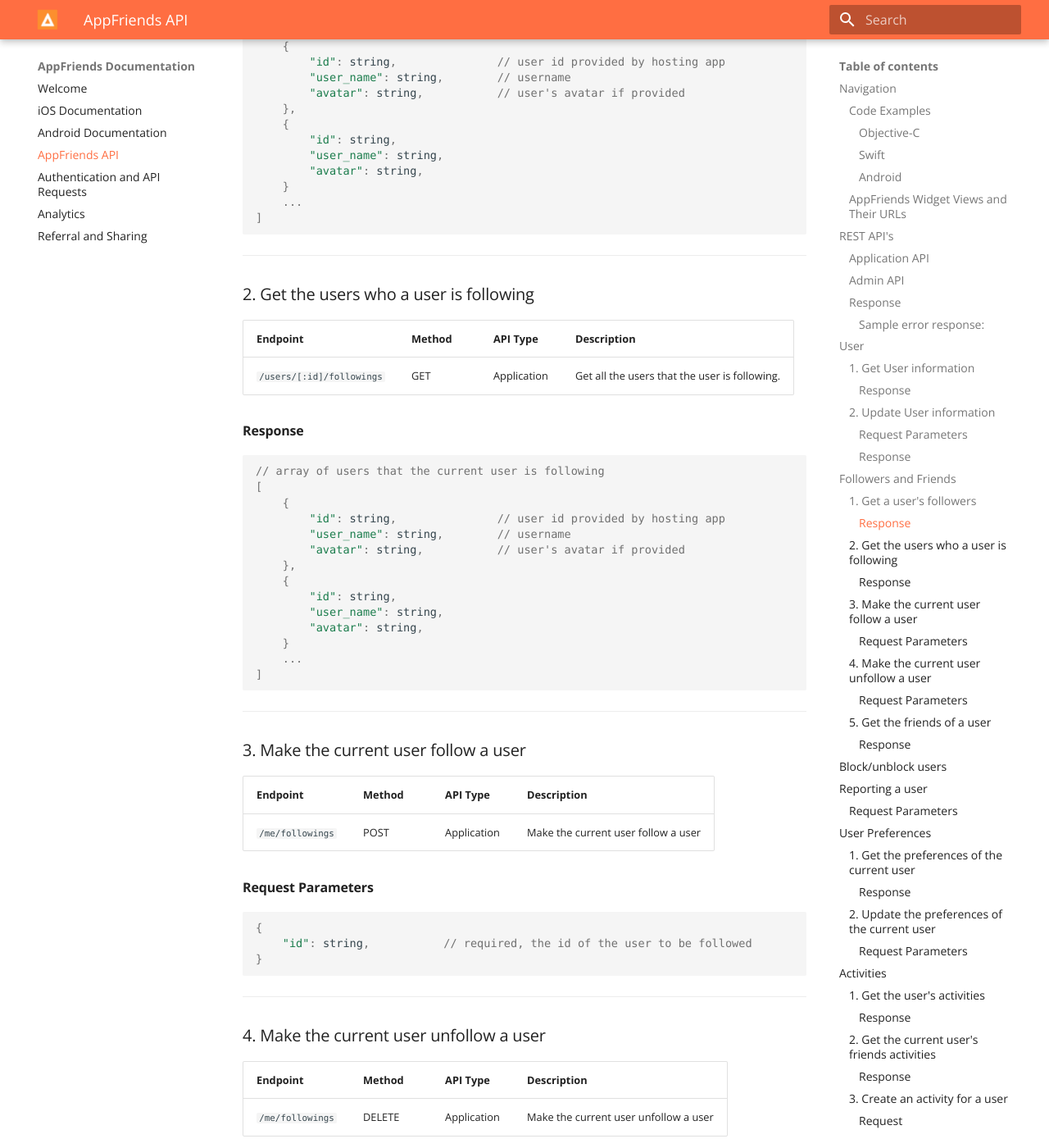
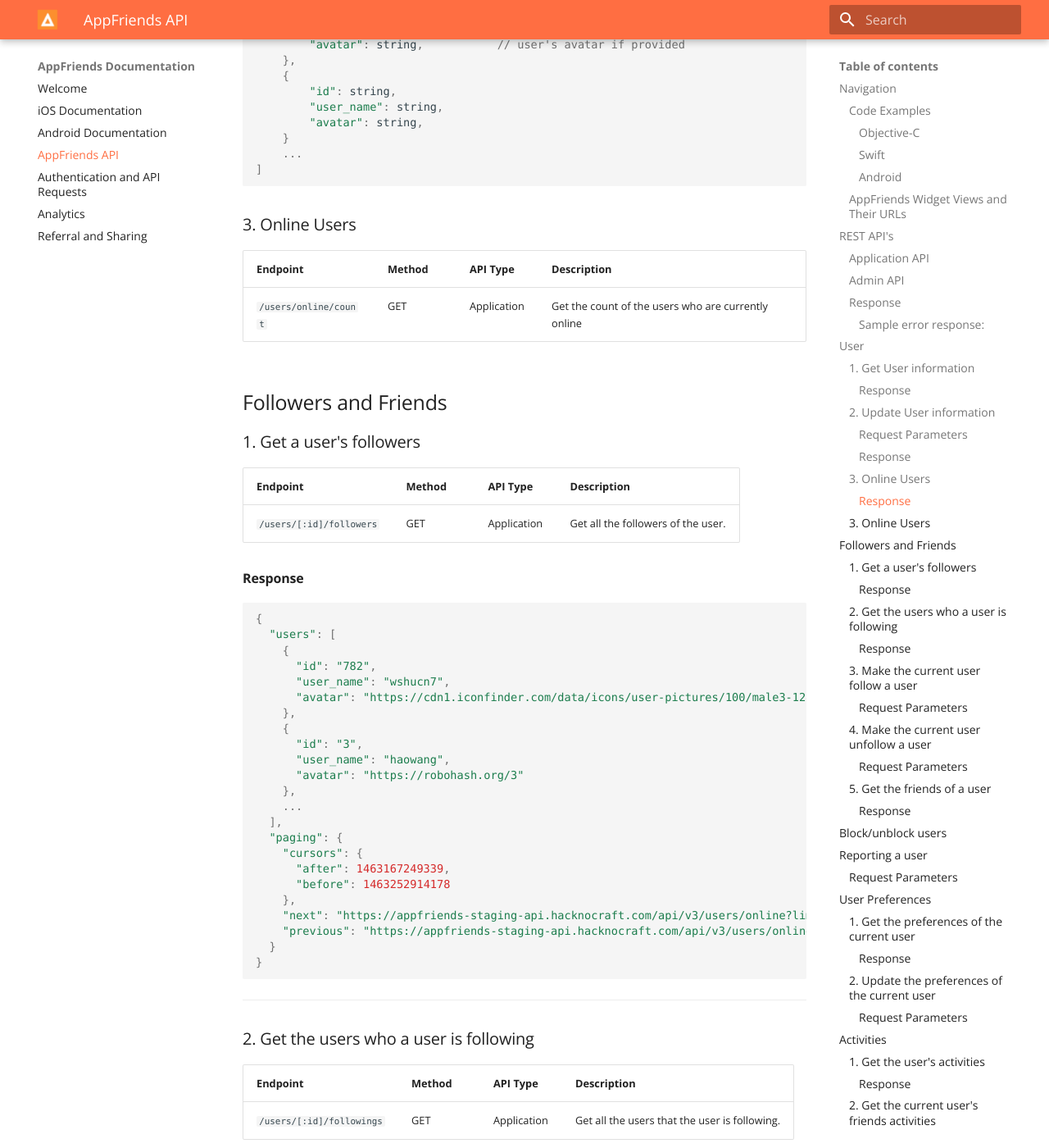
Before and after one commit to Hacknocraft/AppFriendsDocs, an MkDocs documentation site: the page built from docs/api.md, in a window 1280 px wide and 1400 px high, scrolled down 5301 px. Shown: the whole window at 82% size. Built offline with MkDocs 1.6.1 and Material for MkDocs 9.7.7, drawn with Linux system fonts in a browser that asks for light colours; some web fonts are replaced; old or Windows-style settings are respelled for this version of MkDocs; some of the changed text lies outside the part shown.

Commit message:
updated document

````diff
--- a/docs/api.md
+++ b/docs/api.md
@@ -145,16 +145,14 @@
 }
 ```
 
-## Followers and Friends
-
-### 1. Get a user's followers
+### 3. Online Users
 Endpoint      | Method        | API Type      | Description
 ------------- | ------------- | ------------- | -------------
-`/users/[:id]/followers`   | GET | Application | Get all the followers of the user.
+`/users/online`   | GET           | Application   | Get the users who are currently online
 
 #### Response
 ```javascript
-// array of followers
+// array of online users
 [
 	{
 	    "id": string, 				// user id provided by hosting app
@@ -168,6 +166,46 @@
 	}
 	...
 ]
+```
+
+### 3. Online Users
+Endpoint      | Method        | API Type      | Description
+------------- | ------------- | ------------- | -------------
+`/users/online/count`   | GET           | Application   | Get the count of the users who are currently online
+
+
+## Followers and Friends
+
+### 1. Get a user's followers
+Endpoint      | Method        | API Type      | Description
+------------- | ------------- | ------------- | -------------
+`/users/[:id]/followers`   | GET | Application | Get all the followers of the user.
+
+#### Response
+```javascript
+{
+  "users": [
+    {
+      "id": "782",
+      "user_name": "wshucn7",
+      "avatar": "https://cdn1.iconfinder.com/data/icons/user-pictures/100/male3-128.png"
+    },
+    {
+      "id": "3",
+      "user_name": "haowang",
+      "avatar": "https://robohash.org/3"
+    },
+    ...
+  ],
+  "paging": {
+    "cursors": {
+      "after": 1463167249339,
+      "before": 1463252914178
+    },
+    "next": "https://appfriends-staging-api.hacknocraft.com/api/v3/users/online?limit=25&after=1463167249339",
+    "previous": "https://appfriends-staging-api.hacknocraft.com/api/v3/users/online?limit=25&before=1463252914178"
+  }
+}
 ```
 ------
 
@@ -439,7 +477,10 @@
 ```javascript
 // paged chat channels
 {
-	"chat_channels": [
+  "total_count": 2,
+  "total_page": 1,
+  "current_page": 1,
+  "chat_channels": [
 							{
 								"id": int, 							// chat channel id
 								"name": string,						// chat channel name
@@ -477,17 +518,22 @@
 #### Response
 ```javascript
 // array of users
-[
-	{
-	    "id": string, 				// user id
-	    "user_name": string,		// username
-	    "avatar": string,			// user's avatar if provided
-	},
-	{
+{
+  "total_count": 2,
+  "total_page": 1,
+  "current_page": 1,
+  "users": [
+		{
+		    "id": string, 				// user id
+		    "user_name": string,		// username
+		    "avatar": string,			// user's avatar if provided
+		},
+		{
+			...
+		},
 		...
-	},
-	...
-]
+	]
+}
 ```
 ------
 
@@ -592,8 +638,50 @@
 `/users/[:id]/messages` | POST | Application | Send a message to a user
 `/chat_channels/[:id]/messages` | POST | Application | Send a message to a chat channel
 
+#### Request
+```javascript
+{
+	"text": string,						// message content
+	"data": dictionary, 				// custom data
+}
+```
+
 ### 2. Receiving a message
 Messages are received in real time via native callbacks.
+#### Objective-C
+```objc
+[HCWidget.sharedWidget setReceiveMessageBlock:^(NSDictionary *message) {
+        // handle the message here
+    }];
+```
+
+#### Swift
+```swift
+HCWidget.sharedWidget.setReceiveMessageBlock (
+{ (message) in
+
+})
+```
+
+#### Android
+```java
+```
+
+#### Message Format
+``` javascript
+{
+	id: string,
+	timestamp: number, // time when the message was sent, in mSeconds
+	text: string, // message text
+	data: dictionary, // extra data contained in the message
+	dialog_id: string, // the dialog ID
+	from: {
+		id: string, // sender user id
+	},
+	mentioned: [], // array of mentioned user id's
+	replyingTo: string, // the user id of the user which the message is replyingTo
+}
+```
 
 ## Dialogs
 ### 1. Create a dialog
@@ -741,7 +829,7 @@
 
 #### Request Body
 ```javascript
-// id is the user, and friend id is the friend of the user
+// id is the user, and followers and followings contains the id's
 [
   {
     "id": "16",
````
Also changed, not shown: docs/ios.md (+2 -2 lines), docs/security.md (+18 -4 lines).
